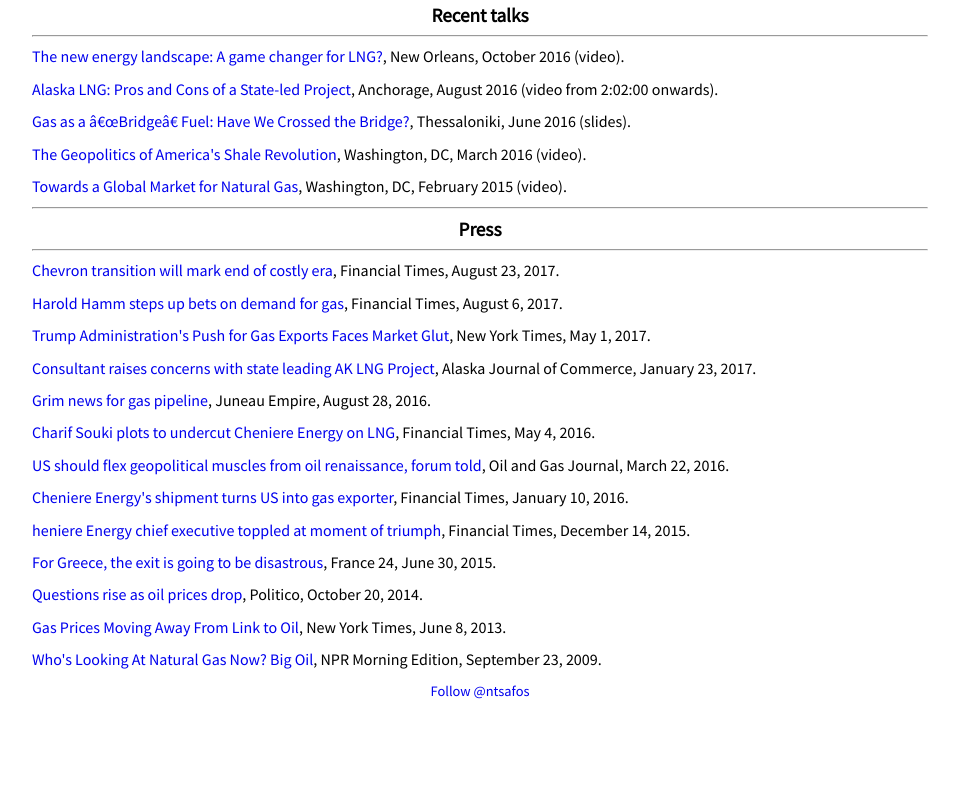
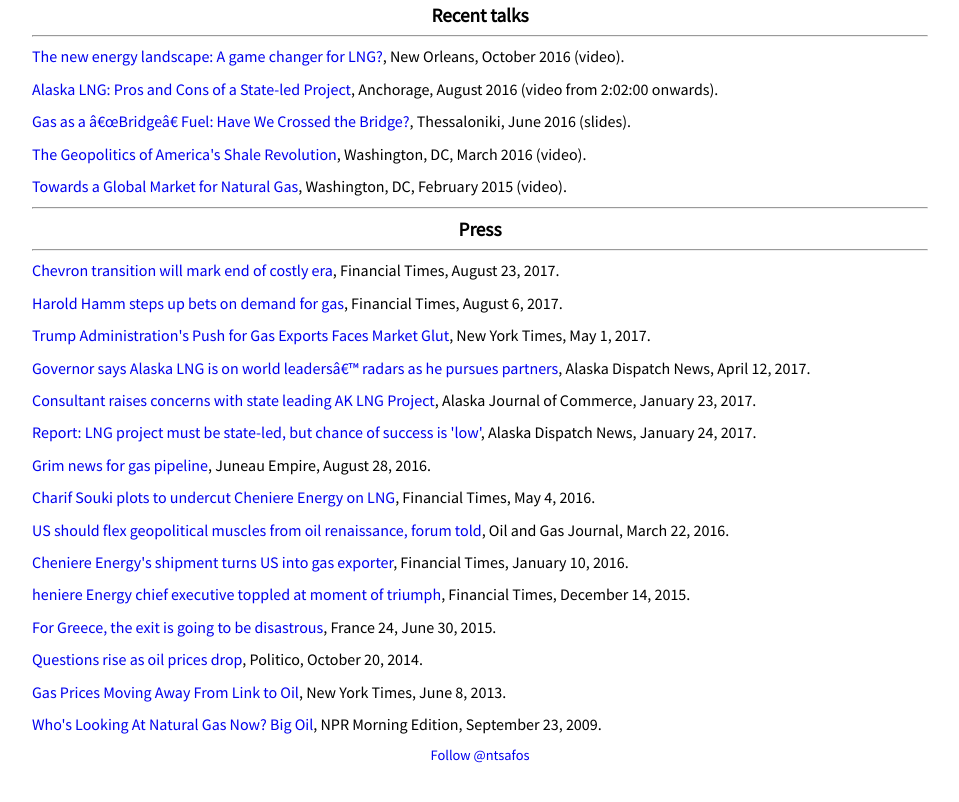
Before and after one commit to nikostsafos/nikostsafos.github.io, a plain HTML site: page index.html in a window 1280 px wide. Shown: the part 2415-3217 px from the top of the page, without its empty margins (160-1119 px from the left). Before the commit the page ends 3156 px from the top, so only its background shows below. Drawn offline with Linux system fonts and the light colour scheme.

Commit message:
updated press

```diff
--- a/index.html
+++ b/index.html
@@ -101,7 +101,9 @@
     <p ul><a href = 'https://www.ft.com/content/0ce7e756-8816-11e7-8bb1-5ba57d47eff7' target = '_blank'>Chevron transition will mark end of costly era</a>, Financial Times, August 23, 2017.</ul></p>
     <p ul><a href = 'https://www.ft.com/content/4da6a884-76d4-11e7-90c0-90a9d1bc9691' target = '_blank'>Harold Hamm steps up bets on demand for gas</a>, Financial Times, August 6, 2017.</ul></p>
     <p ul><a href = 'https://www.nytimes.com/2017/05/01/business/energy-environment/trump-natural-gas-exports.html' target = '_blank'>Trump Administration's Push for Gas Exports Faces Market Glut</a>, New York Times, May 1, 2017.</ul></p>
+    <p ul><a href = 'https://www.adn.com/alaska-news/2017/04/12/governor-says-alaska-lng-on-world-leaders-radars-as-he-pursues-partners/' target = '_blank'>Governor says Alaska LNG is on world leaders’ radars as he pursues partners</a>, Alaska Dispatch News, April 12, 2017.</ul></p>
     <p ul><a href = 'http://www.alaskajournal.com/2017-01-23/consultant-raises-concerns-state-leading-ak-lng-project' target = '_blank'>Consultant raises concerns with state leading AK LNG Project</a>, Alaska Journal of Commerce, January 23, 2017.</ul></p>
+    <p ul><a href = 'https://www.adn.com/business-economy/energy/2017/01/24/report-lng-project-must-be-state-led-but-chance-of-success-is-low/' target = '_blank'>Report: LNG project must be state-led, but chance of success is 'low'</a>, Alaska Dispatch News, January 24, 2017.</ul></p>
     <p ul><a href = 'http://juneauempire.com/state/2016-08-28/grim-news-gas-pipeline' target = '_blank'>Grim news for gas pipeline</a>, Juneau Empire, August 28, 2016.</ul></p>
     <p ul><a href = 'https://www.ft.com/content/477ffd7c-109e-11e6-91da-096d89bd2173' target = '_blank'>Charif Souki plots to undercut Cheniere Energy on LNG</a>, Financial Times, May 4, 2016.</ul></p>
     <p ul><a href = 'http://www.ogj.com/articles/2016/03/us-should-flex-geopolitical-muscles-from-oil-renaissance-forum-told.html' target = '_blank'>US should flex geopolitical muscles from oil renaissance, forum told</a>, Oil and Gas Journal, March 22, 2016.</ul></p>
```
